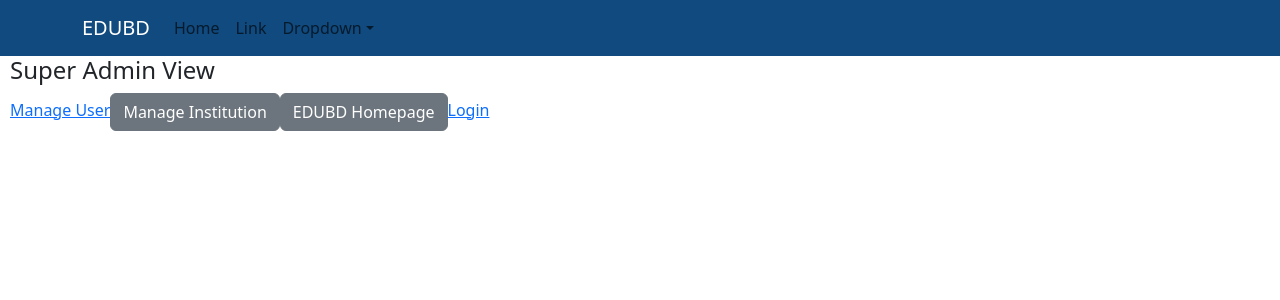
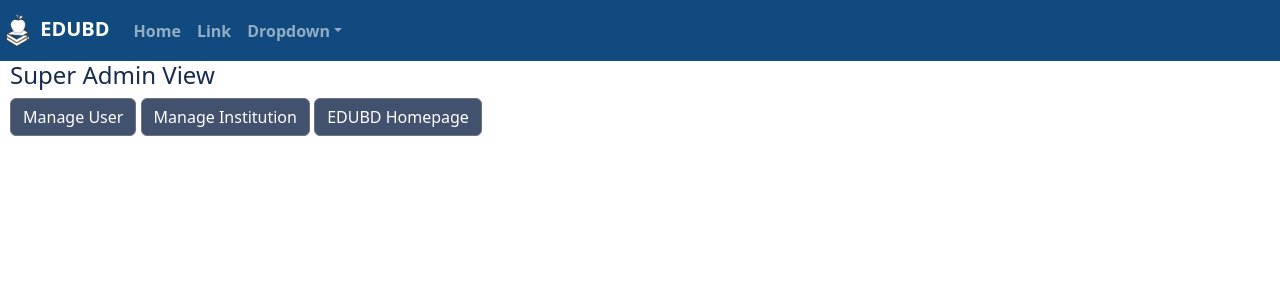
Before and after one commit to arifhossain1994/eduBD, a React (Create React App) app in the folder client/: page / in a window 1280 px wide. Shown: the top 300 px of the page. Built offline with nearby package versions, Linux system fonts and the light colour scheme.

Commit message:
Updated Css with favicon

```diff
--- a/client/src/components/SuperAdmin/manageInstitution.jsx
+++ b/client/src/components/SuperAdmin/manageInstitution.jsx
@@ -2,6 +2,7 @@ import React from "react";
 import "../index.css";
 import "bootstrap/dist/css/bootstrap.min.css";
 import { Button, Form, Table, Modal } from "react-bootstrap";
+import { Link } from "react-router-dom";
 
 class addNewInstitution extends React.Component {
   constructor(props) {
@@ -13,6 +14,7 @@ class addNewInstitution extends React.Component {
       institutionPhone: "",
       allData: [],
       showHide: false,
+      institutionId: null,
     };
     this.onFormSubmit = this.handleSubmit.bind(this);
   }
@@ -58,22 +60,15 @@ class addNewInstitution extends React.Component {
     this.setState({ showHide: !this.state.showHide });
   }
 
-  render() {
-    const { allData } = this.state;
+  InstitutionAddForm = () => {
     return (
-      <div className="body">
-        <h4>Super Admin View</h4>
-
       <div>
         <Button variant="primary" onClick={() => this.handleModalShowHide()}>
           Add New Institution
         </Button>
 
         <Modal show={this.state.showHide}>
-            <Modal.Header
-              closeButton
-              onClick={() => this.handleModalShowHide()}
-            >
+          <Modal.Header>
             <Modal.Title id="contained-modal-title-vcenter">
               <h5>Add New Institution</h5>
             </Modal.Title>
@@ -89,8 +84,8 @@ class addNewInstitution extends React.Component {
                   size="sm"
                   name="institutionName"
                   placeholder="Enter Institution Name"
+                  onChange={(e) => this.handleChange(e)}
                   required
-                    onChange={(e) => this.handleChange(e)}
                 />
               </Form.Group>
 
@@ -125,7 +120,7 @@ class addNewInstitution extends React.Component {
             </Form>
             <Modal.Footer>
               <Button
-                  variant="secondary"
+                variant="outline-dark"
                 onClick={() => this.handleModalShowHide()}
               >
                 Close
@@ -142,8 +137,12 @@ class addNewInstitution extends React.Component {
           </Modal.Body>
         </Modal>
       </div>
+    );
+  };
 
-        <br />
+  InstitutionTable = () => {
+    const { allData } = this.state;
+    return (
       <div>
         <Table striped bordered hover>
           <thead>
@@ -163,10 +162,15 @@ class addNewInstitution extends React.Component {
                 <td>{i.institutionAddress}</td>
                 <td>{i.institutionPhone}</td>
                 <td>
-                    <Button className="btn btn-primary" type="submit">
+                  <Button
+                    className="btn-primary"
+                    type="submit"
+                    defaultValue={i.id}
+                  >
                     Update
                   </Button>
                   {"  "}
+
                   <Button variant="outline-danger" type="submit">
                     Disable
                   </Button>
@@ -176,6 +180,16 @@ class addNewInstitution extends React.Component {
           </tbody>
         </Table>
       </div>
+    );
+  };
+
+  render() {
+    return (
+      <div className="body">
+        <h4>Super Admin View</h4>
+        <this.InstitutionAddForm />
+        <br />
+        <this.InstitutionTable />
       </div>
     );
   }
--- a/client/src/components/SuperAdmin/superadmin.jsx
+++ b/client/src/components/SuperAdmin/superadmin.jsx
@@ -8,14 +8,15 @@ export default function superadmin() {
     <div class="body">
       <h4>Super Admin View</h4>
       <p class="topnav">
-        <a href="#Manage User">Manage User</a>
+        <Link to="#">
+          <Button className="btn-secondary">Manage User</Button>
+        </Link>{" "}
         <Link to="manageInstitution">
-          <Button class="button">Manage Institution</Button>
+          <Button className="btn-secondary">Manage Institution</Button>
+        </Link>{" "}
+        <Link to="homepage">
+          <Button className="button">EDUBD Homepage</Button>
         </Link>
-        <Link to="homepage">
-          <Button class="button">EDUBD Homepage</Button>
-        </Link>
-        <a href="#login">Login</a>
       </p>
     </div>
   );
--- a/client/src/components/header.jsx
+++ b/client/src/components/header.jsx
@@ -1,14 +1,14 @@
 import React from "react";
 import "bootstrap/dist/css/bootstrap.min.css";
 import "./index.css";
-import { Navbar, Nav, Container, NavDropdown } from "react-bootstrap";
+import { Navbar, Nav, NavDropdown } from "react-bootstrap";
+import Logo from "../static/image/brandlogo.png";
 
 export default function Header() {
   return (
-    <Navbar className="color-nav">
-      <Container>
-        <Navbar.Brand className="navbar-brand" href="/">
-          EDUBD
+    <Navbar variant="dark" className="navbar">
+      <Navbar.Brand class="navbar-brand" href="/">
+        <img className="brand-logo" src={Logo} width="35" height="35" /> EDUBD
       </Navbar.Brand>
       <Navbar.Toggle aria-controls="basic-navbar-nav" />
       <Navbar.Collapse id="basic-navbar-nav">
@@ -28,7 +28,6 @@ export default function Header() {
           </NavDropdown>
         </Nav>
       </Navbar.Collapse>
-      </Container>
     </Navbar>
   );
 }
--- a/client/src/components/index.css
+++ b/client/src/components/index.css
@@ -5,6 +5,7 @@ body {
     "Helvetica Neue" sans-serif, sans-serif;
   -webkit-font-smoothing: antialiased;
   -moz-osx-font-smoothing: grayscale;
+  color: #172b4d !important;
 }
 
 code {
@@ -15,12 +16,29 @@ code {
 .body {
   padding-left: 10px;
   padding-right: 10px;
+  color: #172b4d !important;
 }
 
-.color-nav {
+.navbar {
   background-color: #104a7e;
+  font-weight: bold;
+  padding: 1rem 3rem;
+  display: flex;
+  justify-content: space-between;
+  width: 100%;
 }
 
-.navbar-light .navbar-brand {
+.navbar-brand {
   color: white;
 }
+
+.btn-secondary {
+  background-color: #42526e !important;
+}
+.btn-primary {
+  background-color: #42526e !important;
+}
+
+.brand-logo {
+  display: inline-flex !important;
+}
```
Also changed, not shown: client/src/static/image/brandlogo.png (added), 3 other files (tests, documents, lock files or other folders). Lines whose indentation alone changed are shown as unchanged.
